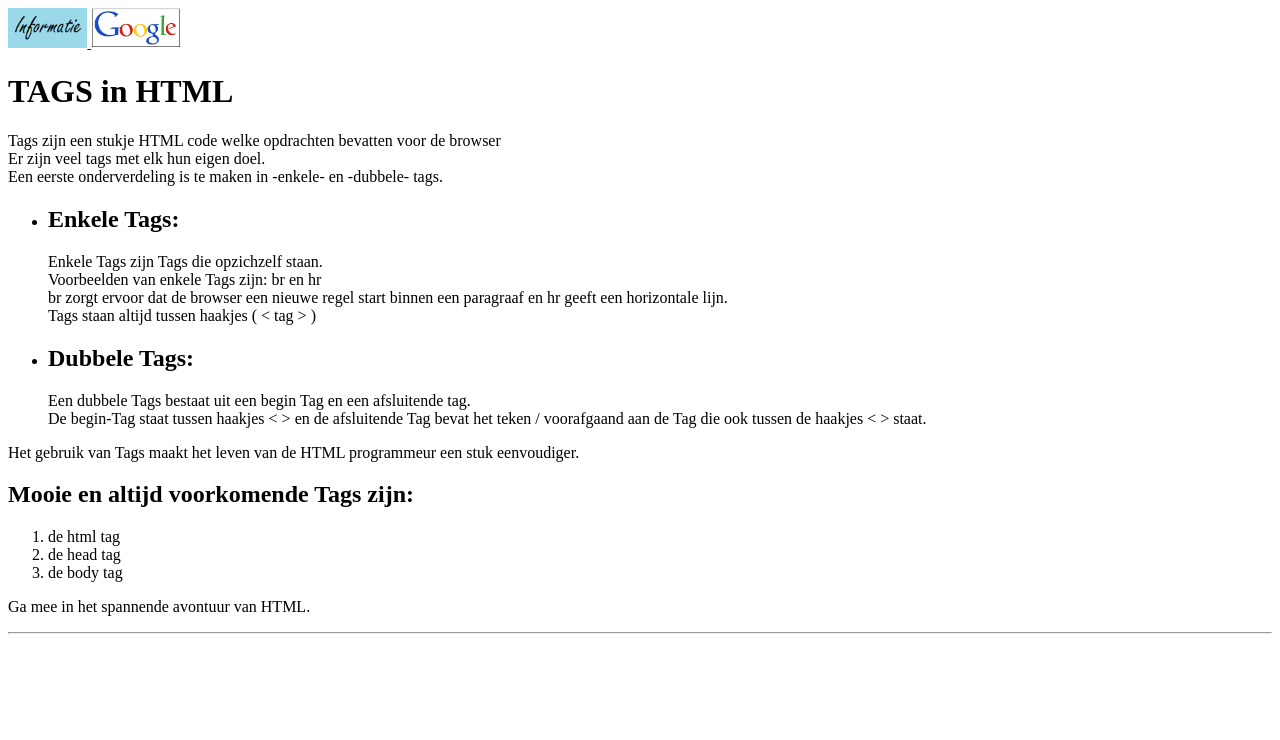
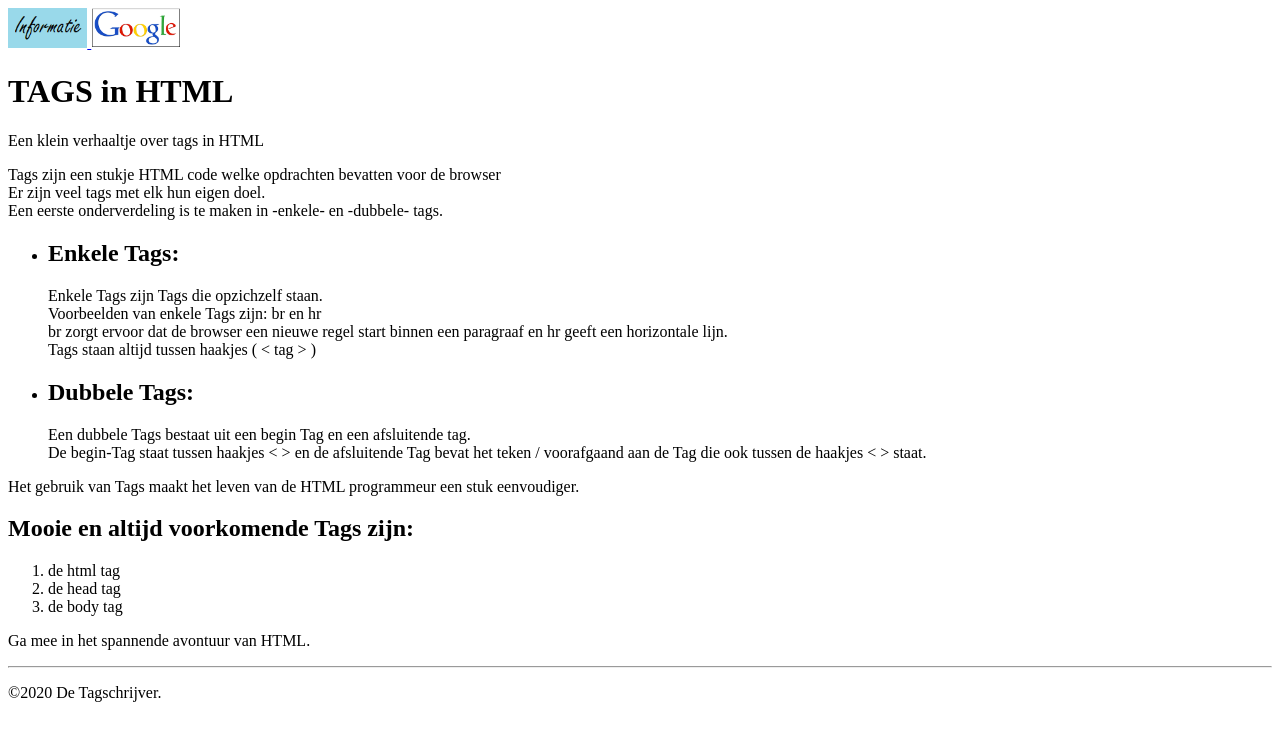
Before and after one commit to JanS241/Winc-opdracht-002, a plain HTML site: page Index.html in a window 1280 px wide. Drawn offline with Linux system fonts and the light colour scheme; files whose address does not match are found by name.

Commit message:
Add files via upload

```diff
--- a/Index.html
+++ b/Index.html
@@ -7,14 +7,25 @@
 
     <body>
        <!-- hier zet je de code in de body tags-->
+        <header>
+            <nav>
+                <!--<a href="D:\Winc_Academy\Tweede opdracht\about.html"> <img src= "D:\Winc_Academy\Images\Info_knop.png" alt="naar informatie pagina" height="40"> </a> -->
+                <a href= "about.html"> <img src="Info_knop.png" alt="naar informatie pagina"height="40"> </a>
+                <!-- <a href="https://www.google.nl/" target="_blank"> <img src="D:\Winc_Academy\Images\Google.png" alt="naar Google"  height="40"     >     </a> -->
+                <a href="https://www.google.nl/" target="_blank">  <img src="Google.png" alt="naar Google"height="40">  </a>
 
-       <a href="D:\Winc_Academy\Tweede opdracht\about.html"> <img src= "D:\Winc_Academy\Images\Info_knop.png" alt="naar informatie pagina" height="40"> </a>
-       <a href="https://www.google.nl/" target="_blank"> <img src="D:\Winc_Academy\Images\Google.png" alt="naar Google"  height="40"     >     </a>
+            </nav>
             <h1>TAGS in HTML</h1>
+            <p> Een klein verhaaltje over tags in HTML</p>
+        </header>
+
+        <article>
+         <main>
          <p> Tags zijn een stukje HTML code welke opdrachten bevatten voor de browser <br>
            Er zijn veel tags met elk hun eigen doel.<br>
-           Een eerste onderverdeling  is te maken in  -enkele- en -dubbele- tags.
-        </p>
+           Een eerste onderverdeling  is te maken in  -enkele- en -dubbele- tags.</p>
+         </main>
+
          <ul>
           <li><h2> Enkele Tags:</h2></li>
            <p> Enkele Tags zijn Tags die opzichzelf staan.<br>
@@ -37,8 +48,14 @@
         </p>
 
         <p> Ga mee in het spannende avontuur van HTML.</p>
-
+        </article>
         <hr>
 
     </body>
+
+    <footer>
+        <p>
+            ©2020 De Tagschrijver.
+        </p>
+    </footer>
 </html>
```
Also changed, not shown: about.html (+2 -2 lines). Lines whose indentation alone changed are shown as unchanged.
